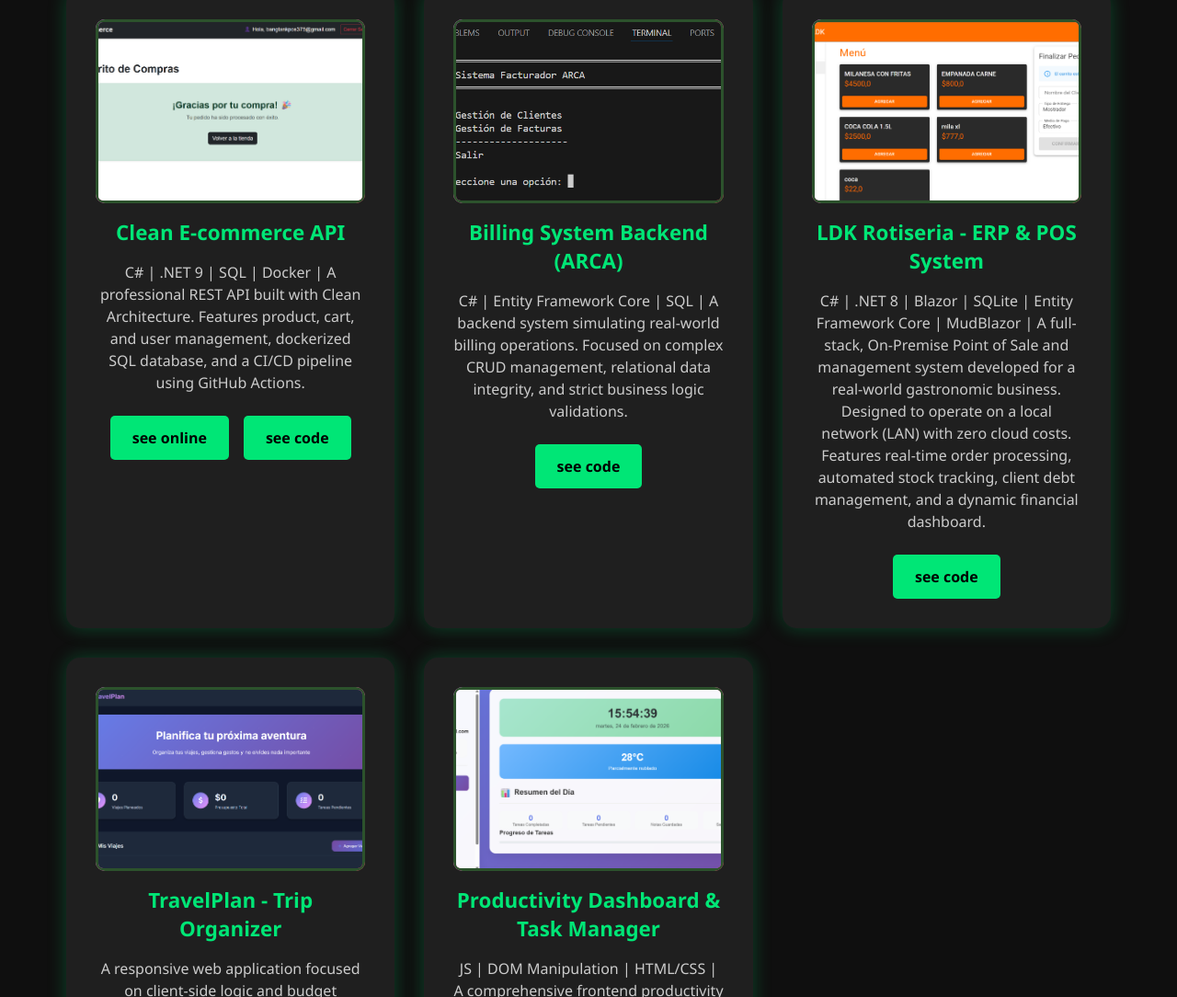
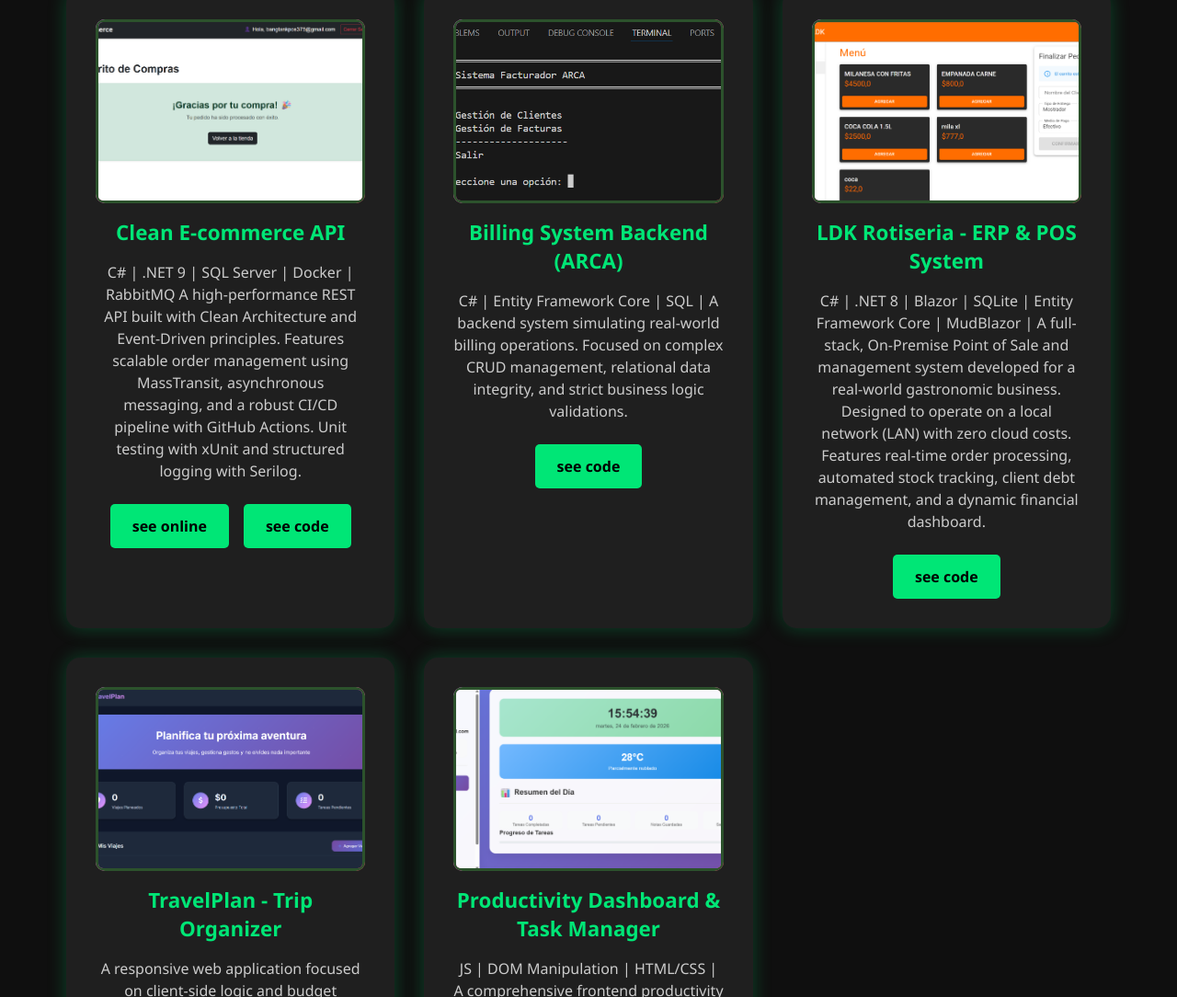
Before and after one commit to calebJT7/portafolio, a plain HTML site: page index.html in a window 1280 px wide. Shown: the part 1531-2615 px from the top of the page at 92% size. Drawn offline with nearby package versions, Linux system fonts and the light colour scheme.

Commit message:
actualizacion

```diff
--- a/index.html
+++ b/index.html
@@ -91,7 +91,8 @@
         <img src="img/previewAPI.png.png" alt="Landing Page Preview" style="width: 100%; height: 100%; object-fit: cover; border-radius: 8px; border: 3px solid #2c522c;">
       </div>
       <h3>Clean E-commerce API</h3>
-      <p>C# | .NET 9 | SQL | Docker | A professional REST API built with Clean Architecture. Features product, cart, and user management, dockerized SQL database, and a CI/CD pipeline using GitHub Actions.</p>
+      <p>C# | .NET 9 | SQL Server | Docker | RabbitMQ
+        A high-performance REST API built with Clean Architecture and Event-Driven principles. Features scalable order management using MassTransit, asynchronous messaging, and a robust CI/CD pipeline with GitHub Actions. Unit testing with xUnit and structured logging with Serilog.</p>
       <div class="botones-proyecto">
         <a href="" target="_blank">see online</a>
         <a href="https://github.com/calebJT7/armyweb" target="_blank">see code</a>
```
